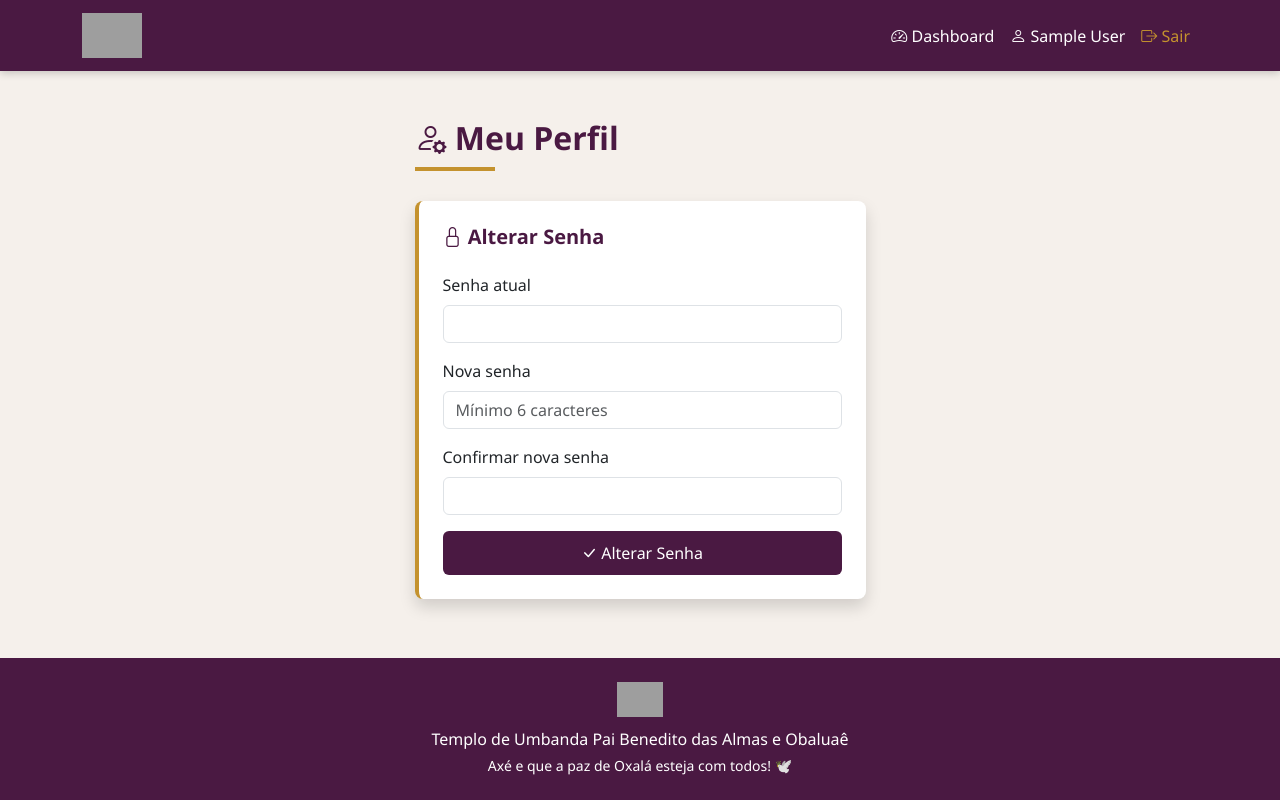
After one commit to brunnoalmeida23/app-templo, a Flask app: page /perfil in a window 1280 px wide. The commit adds this page. Run offline with Flask 3, Linux system fonts and the light colour scheme; the visitor is signed in with stand-in values (Sample User, id 1); data comes from the database, SQL or seed files in the repository; grey boxes are pictures that could not be loaded.

Commit message:
Adicionar perfil, projetos sociais e troca de senha

```diff
--- a/app.py
+++ b/app.py
@@ -172,6 +172,32 @@ def excluir_publicacao(id):
     flash('🗑️ Publicação excluída.')
     return redirect(url_for('admin'))
 
+@app.route('/perfil', methods=['GET', 'POST'])
+def perfil():
+    if 'user_id' not in session:
+        return redirect(url_for('login'))
+
+    user = Usuario.query.get(session['user_id'])
+
+    if request.method == 'POST':
+        senha_atual = request.form['senha_atual']
+        nova_senha = request.form['nova_senha']
+        confirmar_senha = request.form['confirmar_senha']
+
+        if not check_password_hash(user.senha, senha_atual):
+            flash('Senha atual incorreta.')
+        elif nova_senha != confirmar_senha:
+            flash('Nova senha e confirmação não conferem.')
+        elif len(nova_senha) < 6:
+            flash('A nova senha deve ter pelo menos 6 caracteres.')
+        else:
+            user.senha = generate_password_hash(nova_senha)
+            db.session.commit()
+            flash('✅ Senha alterada com sucesso!')
+            return redirect(url_for('dashboard'))
+
+    return render_template('perfil.html')
+
 # ============ INICIALIZAÇÃO ============
 
 def criar_admin_inicial():
--- /dev/null
+++ b/templates/perfil.html
@@ -0,0 +1,52 @@
+{% extends "base.html" %}
+
+{% block title %}Meu Perfil - TUPBAO{% endblock %}
+
+{% block menu_items %}
+<li class="nav-item"><a class="nav-link" href="/dashboard"><i class="bi bi-speedometer2"></i> Dashboard</a></li>
+<li class="nav-item"><span class="nav-link text-white-50"><i class="bi bi-person"></i> {{ session.user_nome }}</span></li>
+<li class="nav-item"><a class="nav-link" href="/logout" style="color: var(--ambar) !important;"><i class="bi bi-box-arrow-right"></i> Sair</a></li>
+{% endblock %}
+
+{% block content %}
+<div class="container mt-5 mb-5">
+    <div class="row justify-content-center">
+        <div class="col-md-5">
+            <h2 class="titulo-secao"><i class="bi bi-person-gear"></i> Meu Perfil</h2>
+            <hr class="linha-ambar-left">
+
+            {% with messages = get_flashed_messages() %}
+                {% if messages %}
+                    {% for message in messages %}
+                        <div class="alert alert-info alert-dismissible fade show" role="alert">
+                            {{ message }}
+                            <button type="button" class="btn-close" data-bs-dismiss="alert"></button>
+                        </div>
+                    {% endfor %}
+                {% endif %}
+            {% endwith %}
+
+            <div class="card shadow">
+                <div class="card-body p-4">
+                    <h5 class="titulo-secao mb-4"><i class="bi bi-lock"></i> Alterar Senha</h5>
+                    <form method="POST">
+                        <div class="mb-3">
+                            <label class="form-label">Senha atual</label>
+                            <input type="password" name="senha_atual" class="form-control" required>
+                        </div>
+                        <div class="mb-3">
+                            <label class="form-label">Nova senha</label>
+                            <input type="password" name="nova_senha" class="form-control" required placeholder="Mínimo 6 caracteres">
+                        </div>
+                        <div class="mb-3">
+                            <label class="form-label">Confirmar nova senha</label>
+                            <input type="password" name="confirmar_senha" class="form-control" required>
+                        </div>
+                        <button type="submit" class="btn btn-templo w-100"><i class="bi bi-check-lg"></i> Alterar Senha</button>
+                    </form>
+                </div>
+            </div>
+        </div>
+    </div>
+</div>
+{% endblock %}
```
Also changed, not shown: templates/area_membros/dashboard.html (+7 -0 lines), templates/projetos.html (added, +33 -0 lines).
